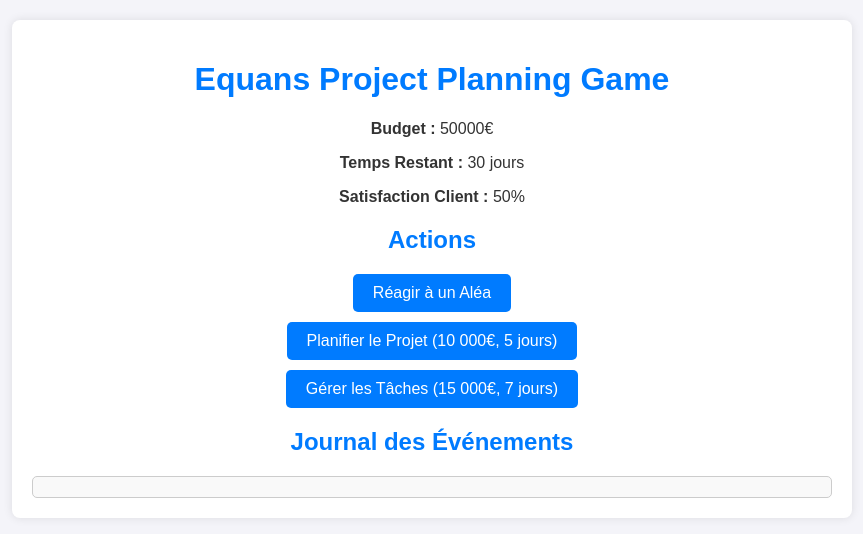
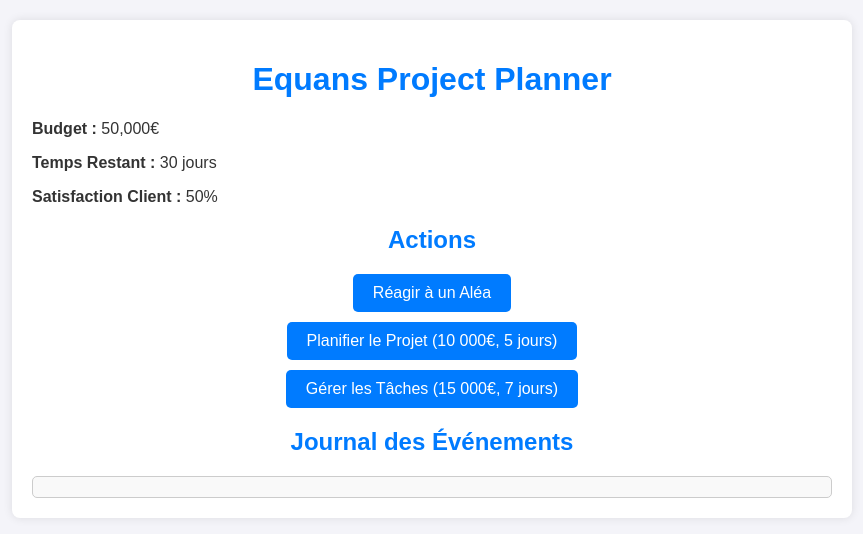
Before and after one commit to AlexDoc34/Planification_game, a plain HTML site: page index.html in a window 1280 px wide. Shown: the whole page, without its empty margins (208-1071 px from the left). Drawn offline with Linux system fonts and the light colour scheme.

Commit message:
index.html

```diff
--- a/index.html
+++ b/index.html
@@ -3,32 +3,35 @@
 <head>
     <meta charset="UTF-8">
     <meta name="viewport" content="width=device-width, initial-scale=1.0">
-    <title>Equans Project Planning Game</title>
+    <title>Equans Project Planner</title>
     <link rel="stylesheet" href="styles.css">
 </head>
 <body>
     <div class="container">
-        <h1>Equans Project Planning Game</h1>
+        <h1>Equans Project Planner</h1>
 
-        <!-- Dashboard -->
-        <div id="dashboard">
-            <p><strong>Budget :</strong> <span id="budget">50000</span>€</p>
-            <p><strong>Temps Restant :</strong> <span id="time">30</span> jours</p>
-            <p><strong>Satisfaction Client :</strong> <span id="satisfaction">50</span>%</p>
+        <!-- Tableau des statistiques -->
+        <div id="stats">
+            <p><strong>Budget :</strong> <span id="budget">50,000€</span></p>
+            <p><strong>Temps Restant :</strong> <span id="time">30 jours</span></p>
+            <p><strong>Satisfaction Client :</strong> <span id="satisfaction">50%</span></p>
         </div>
 
-        <!-- Action Buttons -->
-        <h2>Actions</h2>
+        <!-- Actions principales -->
         <div id="actions">
+            <h2>Actions</h2>
             <button onclick="reactToEvent()">Réagir à un Aléa</button>
             <button id="planBtn" onclick="startPlanning()" disabled>Planifier le Projet (10 000€, 5 jours)</button>
             <button id="manageTasksBtn" onclick="manageTasks()" disabled>Gérer les Tâches (15 000€, 7 jours)</button>
         </div>
 
-        <!-- Event Log -->
-        <h2>Journal des Événements</h2>
-        <div id="log"></div>
+        <!-- Journal des événements -->
+        <div id="logContainer">
+            <h2>Journal des Événements</h2>
+            <div id="log"></div>
+        </div>
     </div>
+
     <script src="script.js"></script>
 </body>
 </html>
```
